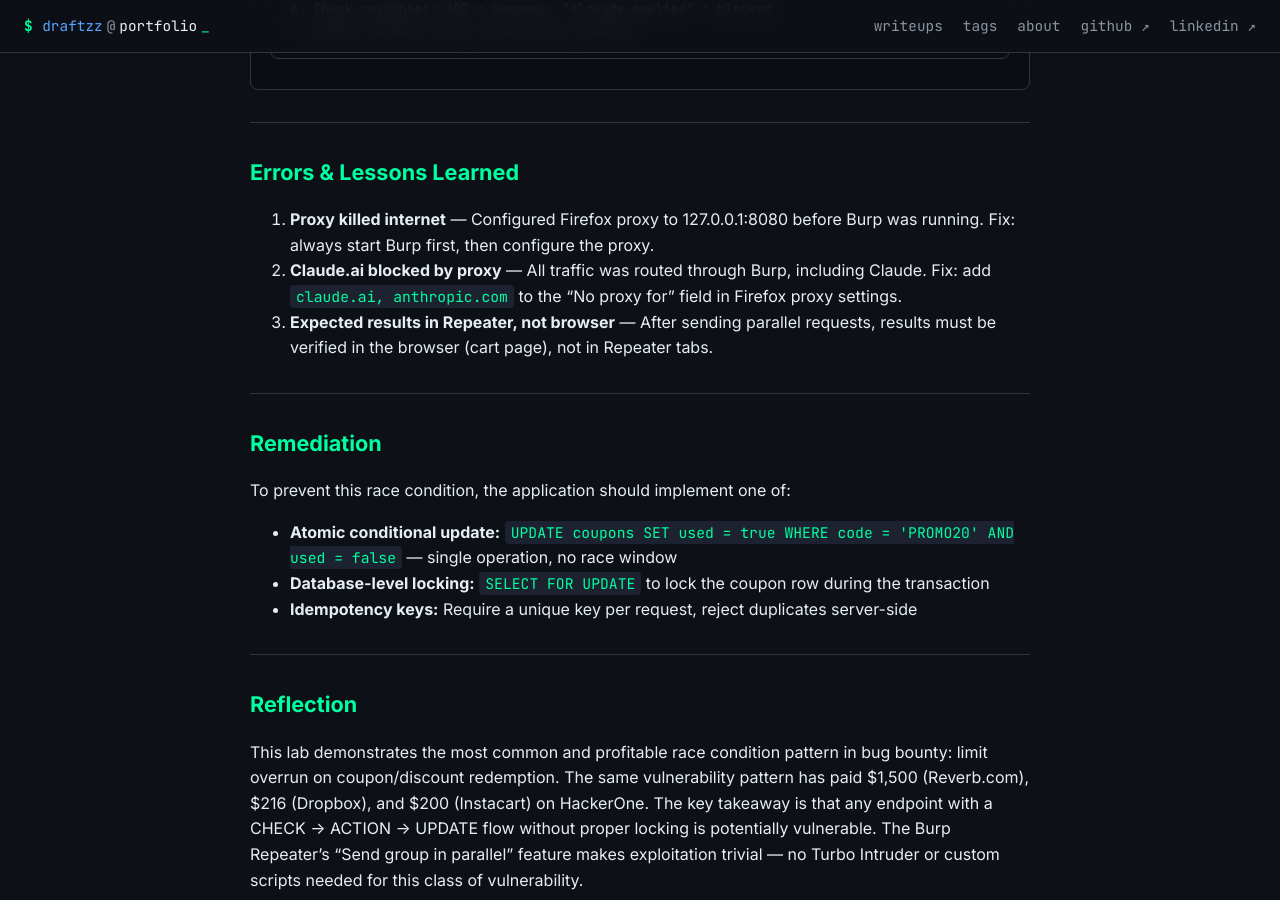
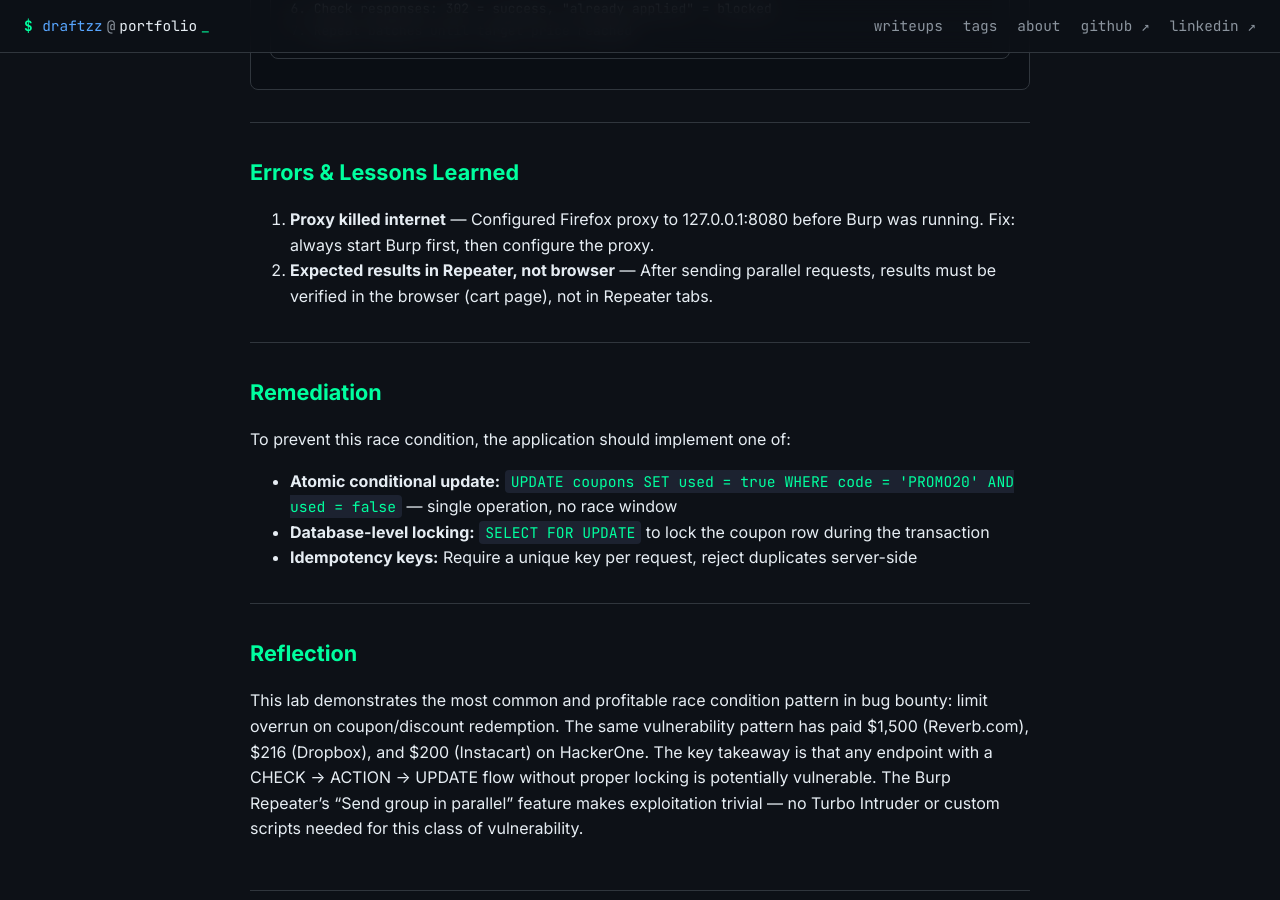
Before and after one commit to draftzz/draftzz.github.io, a Jekyll site: the page built from _writeups/race-condition-limit-overrun.md, in a window 1280 px wide and 900 px high, scrolled down 4423 px. Built offline with Jekyll 4.4.1, drawn with Linux system fonts in a browser that asks for light colours; some of the changed text lies outside the part shown.

Commit message:
Update race-condition-limit-overrun.md

```diff
--- a/_writeups/race-condition-limit-overrun.md
+++ b/_writeups/race-condition-limit-overrun.md
@@ -148,8 +148,7 @@ Thread 2: CHECK (coupon valid?) → YES → APPLY discount → UPDATE (mark used
 ## Errors & Lessons Learned
 
 1. **Proxy killed internet** — Configured Firefox proxy to 127.0.0.1:8080 before Burp was running. Fix: always start Burp first, then configure the proxy.
-2. **Claude.ai blocked by proxy** — All traffic was routed through Burp, including Claude. Fix: add `claude.ai, anthropic.com` to the "No proxy for" field in Firefox proxy settings.
-3. **Expected results in Repeater, not browser** — After sending parallel requests, results must be verified in the browser (cart page), not in Repeater tabs.
+2. **Expected results in Repeater, not browser** — After sending parallel requests, results must be verified in the browser (cart page), not in Repeater tabs.
 
 ---
 
```
